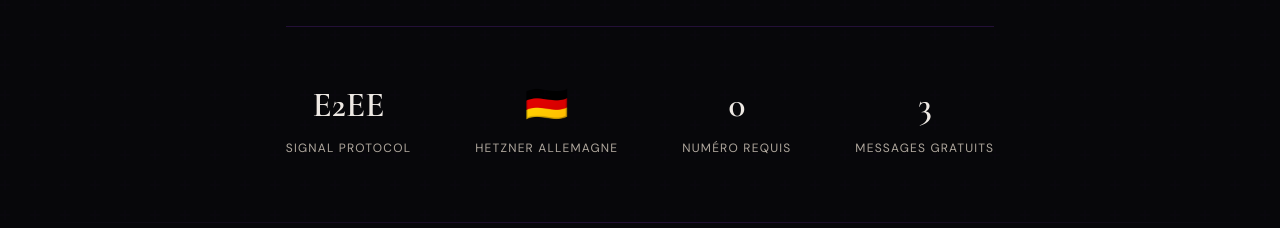
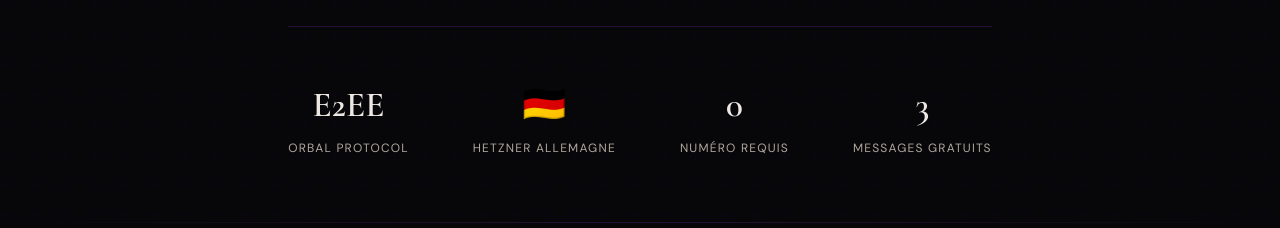
Before and after one commit to alcorb-genesis/orbal-site, a Next.js app: page / in a window 1280 px wide. Shown: the part 840-1068 px from the top of the page. Built offline with nearby package versions, Linux system fonts and the light colour scheme.

Commit message:
Replace all Signal Protocol references with Orbal Protocol v3

```diff
--- a/pages/index.js
+++ b/pages/index.js
@@ -283,7 +283,7 @@ export default function OrbalLanding() {
           </button>
         </div>
         <div className="hero-stats">
-          <div className="stat"><div className="stat-n serif">E2EE</div><div className="stat-l">Signal Protocol</div></div>
+          <div className="stat"><div className="stat-n serif">E2EE</div><div className="stat-l">Orbal Protocol</div></div>
           <div className="stat"><div className="stat-n serif">🇩🇪</div><div className="stat-l">Hetzner Allemagne</div></div>
           <div className="stat"><div className="stat-n serif">0</div><div className="stat-l">Numéro requis</div></div>
           <div className="stat"><div className="stat-n serif">3</div><div className="stat-l">Messages gratuits</div></div>
@@ -326,15 +326,15 @@ export default function OrbalLanding() {
         <div className="inner" style={{paddingTop:"6rem",paddingBottom:"6rem"}}>
           <div className="section-label">Ce qui nous différencie</div>
           <h2 className="section-title serif">6 piliers que<br /><em>personne d'autre</em> ne réunit</h2>
-          <p className="section-lead">Signal est excellent. WhatsApp est populaire. Orbal est le seul à combiner tous ces éléments simultanément.</p>
+          <p className="section-lead">Signal est excellent. WhatsApp est populaire. Orbal est le seul à supprimer ce qui part plutôt que de protéger ce qui reste.</p>
           <div className="features-grid">
             {[
-              { icon: "🚫", title: "Pas de numéro de téléphone", desc: "Une adresse email ou un pseudonyme suffisent. Signal exige votre numéro — Orbal, non. Votre identité vous appartient." },
+              { icon: "🚫", title: "Pas de numéro de téléphone", desc: "Une adresse email ou un pseudonyme suffisent. Les autres exigent votre numéro — Orbal, non. Votre identité vous appartient." },
               { icon: "🇩🇪", title: "Infrastructure 100% européenne", desc: "Hetzner Online, Allemagne. Juridiction UE, RGPD strict. Zéro exposition au CLOUD Act américain. Vos données ne quittent jamais l'Europe." },
               { icon: "🗑", title: "Suppression serveur réelle", desc: "Vos messages sont supprimés de nos serveurs dès livraison confirmée. Pas masqués côté client — effacés. Vérifiable techniquement." },
               { icon: "💜", title: "Modèle économique transparent", desc: "Vous savez ce que vous payez et pourquoi. Pas de données vendues, pas de publicité. Un tarif clair, une prestation claire." },
               { icon: "🕊", title: "3 messages/ jour gratuits à vie", desc: "Tout le monde peut envoyer 3 messages par jour sans payer, sans inscription complète. Parce qu'une personne en danger doit pouvoir dire où elle est." },
-              { icon: "🔐", title: "Signal Protocol + Local-First", desc: "Chiffrement de bout en bout éprouvé depuis 2013. Vos données stockées sur votre appareil, synchronisées chiffrées sur nos serveurs. Vous possédez vos données au sens littéral." },
+              { icon: "🔐", title: "Orbal Protocol — Chiffrement éphémère", desc: "ECDH P-256 + AES-256-GCM + HKDF. Vos messages disparaissent après lecture. Aucune archive. Aucune trace. Vous possédez vos données — et leur absence." },
             ].map((f, i) => (
               <div className="feature-card" key={i}>
                 <div className="feature-icon">{f.icon}</div>
@@ -519,7 +519,7 @@ export default function OrbalLanding() {
 
           <div className="security-grid">
             {[
-              { title: "Signal Protocol — chiffrement éprouvé", desc: "Protocole open-source utilisé par Signal, WhatsApp et Google Messages. Audité publiquement depuis 2013. Perfect Forward Secrecy : chaque message a une clé unique. Aucune backdoor connue.", law: "Chiffrement de bout en bout · Double Ratchet Algorithm" },
+              { title: "Orbal Protocol — sécurité par l'absence", desc: "ECDH P-256 + AES-256-GCM + HKDF + HMAC. Clés éphémères par message. Double Ratchet. Un message qui n'existe plus ne peut pas être compromis.", law: "Chiffrement de bout en bout · Orbal Protocol v3" },
               { title: "Arrêt CEDH Podchasov c. Russie", desc: "La Cour européenne des droits de l'homme a statué le 17 janvier 2024 qu'obliger un service à affaiblir son chiffrement E2EE viole l'article 8 (vie privée). Orbal s'appuie sur cette jurisprudence.", law: "CEDH, 17 jan. 2024, Podchasov c. Russie, req. n°33696/19" },
               { title: "RGPD — Règlement européen", desc: "Vos données personnelles sont traitées conformément au Règlement UE 2016/679. Droit d'accès, de rectification, de suppression. Délégué à la protection des données disponible sur demande.", law: "Règlement (UE) 2016/679 du 27 avril 2016" },
               { title: "Hébergement hors juridiction US", desc: "Nos serveurs sont hébergés chez Hetzner Online GmbH en Allemagne. Aucune exposition au CLOUD Act américain (50 U.S.C. § 1881). Une injonction étrangère ne peut pas atteindre vos données.", law: "Hetzner Online GmbH · FSN1 · Falkenstein, Allemagne" },
@@ -561,7 +561,7 @@ export default function OrbalLanding() {
             <p>En accédant au service, l'utilisateur reconnaît avoir pris connaissance des présentes CGU et les accepter sans réserve. Les CGU peuvent évoluer ; l'utilisateur sera informé de tout changement substantiel.</p></>
           )},
           { title: "Article 2 — Description du service", content: (
-            <><p>Orbal est un service de messagerie instantanée chiffrée de bout en bout (E2EE), utilisant le Signal Protocol. Le service permet :</p>
+            <><p>Orbal est un service de messagerie instantanée chiffrée de bout en bout (E2EE), utilisant Orbal Protocol v3 (ECDH P-256 + AES-256-GCM). Le service permet :</p>
             <ul>
               <li>L'envoi et la réception de messages texte chiffrés (brefs, standards, longs)</li>
               <li>L'envoi de fichiers jusqu'à 25 MB</li>
@@ -600,7 +600,7 @@ export default function OrbalLanding() {
           )},
           { title: "Article 6 — Propriété intellectuelle", content: (
             <><p>La marque Orbal, le logo (corbeau stylisé), l'interface et le code propriétaire d'Orbal sont la propriété exclusive d'Alcorb. Toute reproduction, représentation ou utilisation sans autorisation préalable est interdite.</p>
-            <p>Le Signal Protocol utilisé est open-source et soumis à sa propre licence. L'architecture Local-First et les composants open-source utilisés sont soumis à leurs licences respectives.</p></>
+            <p>Orbal Protocol v3 est développé par Alcorb. Les composants open-source utilisés sont soumis à leurs licences respectives.</p></>
           )},
           { title: "Article 7 — Responsabilités et limitations", content: (
             <><p>Alcorb met tout en œuvre pour assurer la disponibilité du service (objectif 99,5% de disponibilité mensuelle), mais ne peut garantir une disponibilité sans interruption.</p>
```
